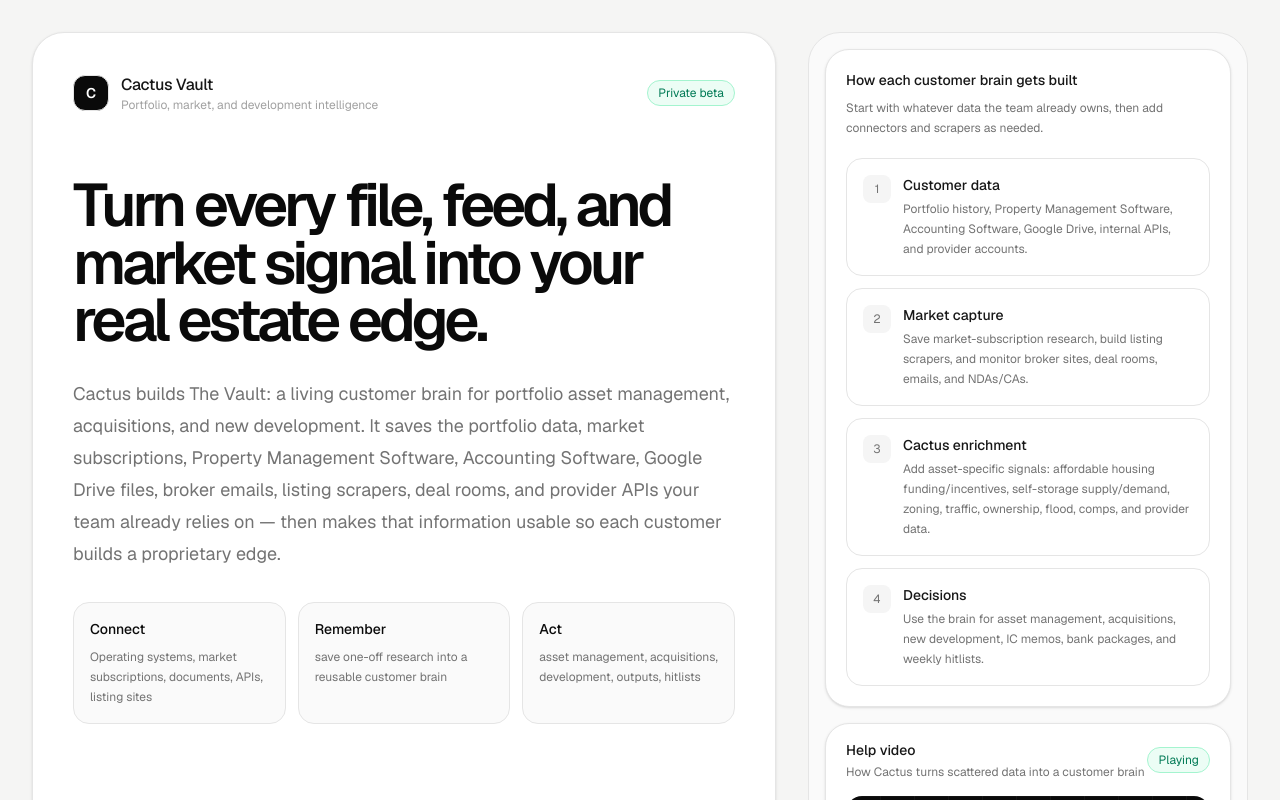
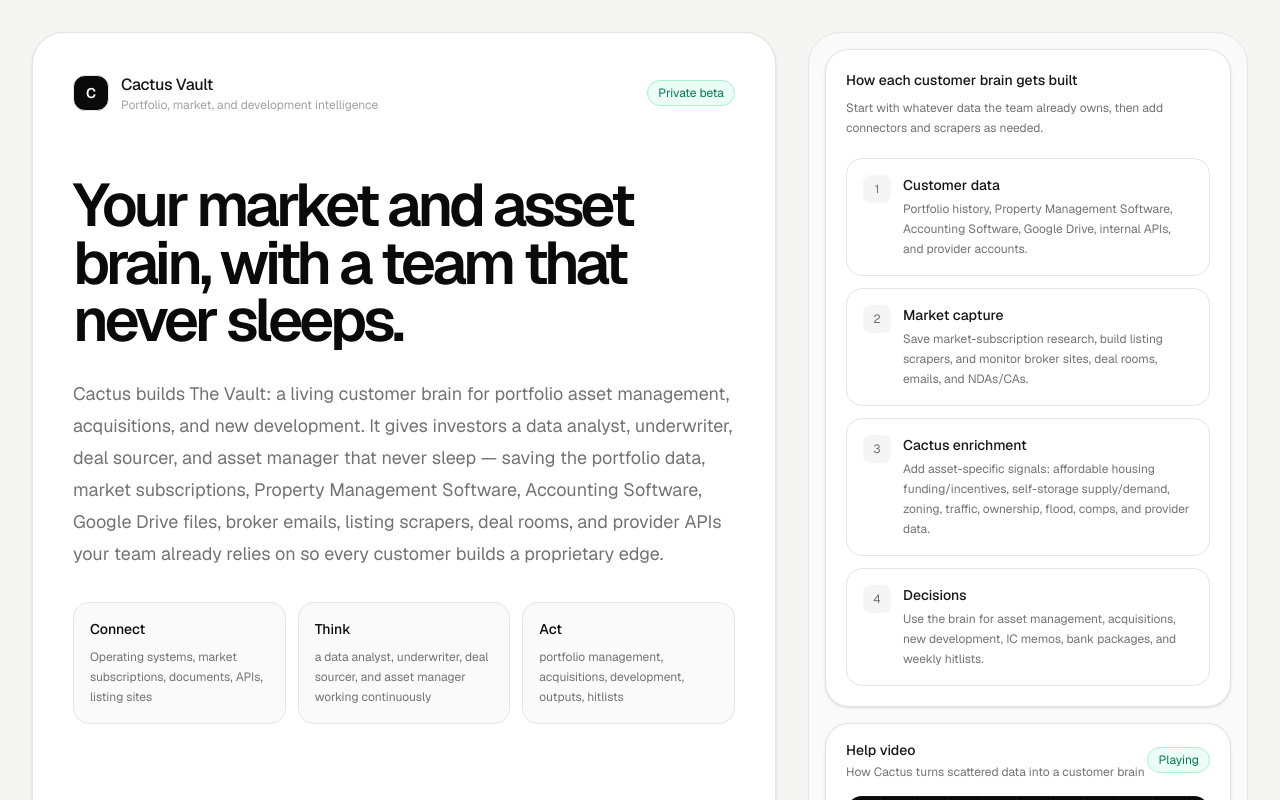
Before and after one commit to CactusCEO/cactus-vault-prototype, a Next.js app: page / in a window 1280 px wide. Shown: the top 800 px of the page. Built offline with nearby package versions, Linux system fonts and the light colour scheme.

Commit message:
copy: sharpen investor and broker messaging

```diff
--- a/src/app/page.tsx
+++ b/src/app/page.tsx
@@ -130,16 +130,16 @@
             <Pill tone="green">Private beta</Pill>
           </div>
           <h1 className="max-w-4xl text-6xl font-semibold leading-[0.96] tracking-[-0.065em] text-neutral-950">
-            Turn every file, feed, and market signal into your real estate edge.
+            Your market and asset brain, with a team that never sleeps.
           </h1>
           <p className="mt-7 max-w-3xl text-lg leading-8 text-neutral-500">
-            Cactus builds The Vault: a living customer brain for portfolio asset management, acquisitions, and new development. It saves the portfolio data, market subscriptions, Property Management Software, Accounting Software, Google Drive files, broker emails, listing scrapers, deal rooms, and provider APIs your team already relies on — then makes that information usable so each customer builds a proprietary edge.
+            Cactus builds The Vault: a living customer brain for portfolio asset management, acquisitions, and new development. It gives investors a data analyst, underwriter, deal sourcer, and asset manager that never sleep — saving the portfolio data, market subscriptions, Property Management Software, Accounting Software, Google Drive files, broker emails, listing scrapers, deal rooms, and provider APIs your team already relies on so every customer builds a proprietary edge.
           </p>
           <div className="mt-8 grid max-w-3xl grid-cols-3 gap-3">
             {[
               ["Connect", "Operating systems, market subscriptions, documents, APIs, listing sites"],
-              ["Remember", "save one-off research into a reusable customer brain"],
-              ["Act", "asset management, acquisitions, development, outputs, hitlists"],
+              ["Think", "a data analyst, underwriter, deal sourcer, and asset manager working continuously"],
+              ["Act", "portfolio management, acquisitions, development, outputs, hitlists"],
             ].map(([title, note]) => (
               <div key={title} className="rounded-2xl border border-neutral-200 bg-neutral-50 p-4">
                 <p className="text-sm font-medium text-neutral-950">{title}</p>
@@ -420,9 +420,14 @@
         </div>
       </div>
       <div className="rounded-[1.75rem] border border-neutral-200 bg-neutral-950 p-6 text-white shadow-sm">
-        <p className="text-sm text-neutral-400">Future broker product</p>
-        <h3 className="mt-8 text-3xl font-semibold tracking-[-0.06em]">Owner selling-signal hitlists</h3>
-        <p className="mt-4 text-sm leading-6 text-neutral-400">Detect loan maturity, long hold periods, tax pressure, under-managed assets, below-market rents, and recent nearby sales to recommend BOV/listing pitches.</p>
+        <p className="text-sm text-neutral-400">Broker product direction</p>
+        <h3 className="mt-8 text-3xl font-semibold tracking-[-0.06em]">CRM-connected owner intelligence</h3>
+        <p className="mt-4 text-sm leading-6 text-neutral-400">For brokers, the message shifts from investor brain to pipeline engine: connect Cactus data to CRM and outbound workflows, detect owner selling signals, prioritize pitch targets, generate BOV angles, and keep listing pursuits moving.</p>
+        <div className="mt-6 space-y-2 text-xs text-neutral-300">
+          <div className="rounded-xl bg-white/10 px-3 py-2">CRM sync + owner history</div>
+          <div className="rounded-xl bg-white/10 px-3 py-2">Outbound sequences + pitch timing</div>
+          <div className="rounded-xl bg-white/10 px-3 py-2">BOV targets + listing pipeline</div>
+        </div>
       </div>
     </div>
   );
```
